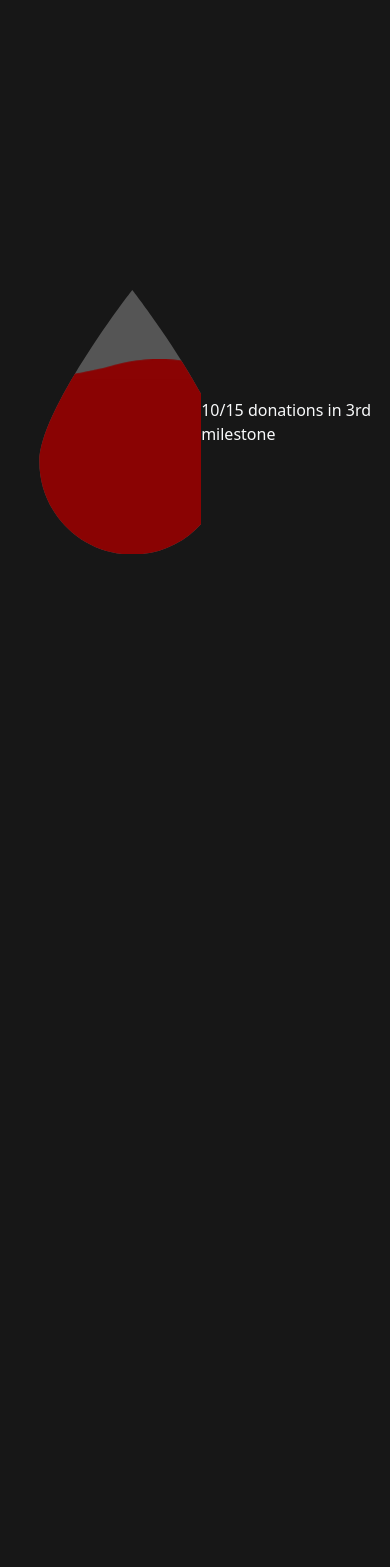
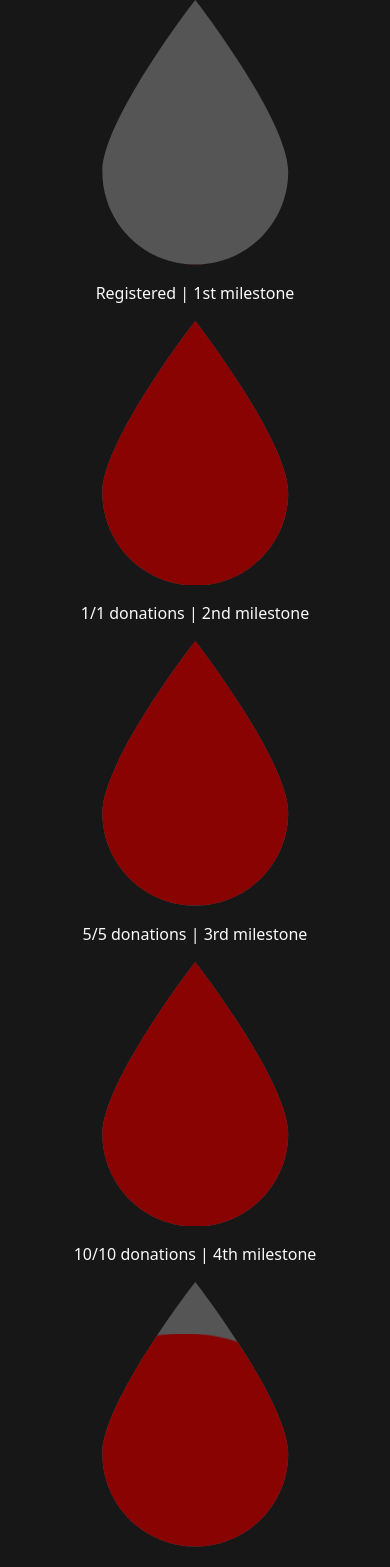
Before and after one commit to roberohn/blood, a SvelteKit app: page / in a window 390 px wide. Shown: the top 1567 px of the page. Before the commit the page ends 844 px from the top, so only its background shows below. Built offline with nearby package versions, Linux system fonts and the light colour scheme.

Commit message:
Added donations updated logic
Included some props to handle various donation levels between milestones. Also added more all milestones available in a new grid layout.

Made page mobile friendly.

```diff
--- a/src/lib/components/PictorialFraction.svelte
+++ b/src/lib/components/PictorialFraction.svelte
@@ -2,7 +2,11 @@
 	// https://codesandbox.io/p/sandbox/svelte-svg-pictorial-fraction-f1hv2
 	export let width;
 	export let height;
-	export let ratio;
+	export let milestone;
+	export let donationsMade;
+
+	// Calculate the ratio inside the component
+	$: ratio = donationsMade / milestone;
 
 	// offset should help the bar "fill" from the bottom
 	$: offsetY = height - height * ratio;
--- a/src/routes/+page.svelte
+++ b/src/routes/+page.svelte
@@ -2,16 +2,40 @@
 	import PictorialFraction from '$lib/components/PictorialFraction.svelte';
 
 	let donationsMade;
-	let milestone;
-	let ratio;
+	let dimension;
+	let width;
+	let height;
 
-	donationsMade = 10;
-	milestone = 15;
+	dimension = 264.5;
+	width = dimension;
+	height = dimension;
 
-	ratio = donationsMade / milestone;
+	donationsMade = 11;
 </script>
 
-<div class="flex h-screen w-screen items-center justify-center">
-	<PictorialFraction width={264.5} height={264.5} {ratio} />
-	<p class="text-gray-50">10/15 donations in 3rd milestone</p>
+<div class="grid h-screen grid-cols-1 items-center justify-items-center gap-4 md:grid-cols-3">
+	<div class="flex flex-col items-center gap-4">
+		<PictorialFraction {width} {height} donationsMade={0} milestone={1} />
+		<p class="text-gray-50">Registered | 1st milestone</p>
+	</div>
+	<div class="flex flex-col items-center gap-4">
+		<PictorialFraction {width} {height} donationsMade={1} milestone={1} />
+		<p class="text-gray-50">1/1 donations | 2nd milestone</p>
+	</div>
+	<div class="flex flex-col items-center gap-4">
+		<PictorialFraction {width} {height} donationsMade={5} milestone={5} />
+		<p class="text-gray-50">5/5 donations | 3rd milestone</p>
+	</div>
+	<div class="flex flex-col items-center gap-4">
+		<PictorialFraction {width} {height} donationsMade={10} milestone={10} />
+		<p class="text-gray-50">10/10 donations | 4th milestone</p>
+	</div>
+	<div class="flex flex-col items-center gap-4">
+		<PictorialFraction {width} {height} {donationsMade} milestone={15} />
+		<p class="text-gray-50">{donationsMade}/15 donations | 5th milestone</p>
+	</div>
+	<div class="flex flex-col items-center gap-4">
+		<PictorialFraction {width} {height} {donationsMade} milestone={40} />
+		<p class="text-gray-50">{donationsMade}/40 donations | 6th milestone</p>
+	</div>
 </div>
```
